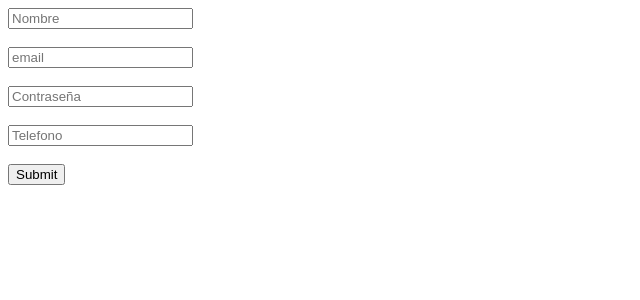
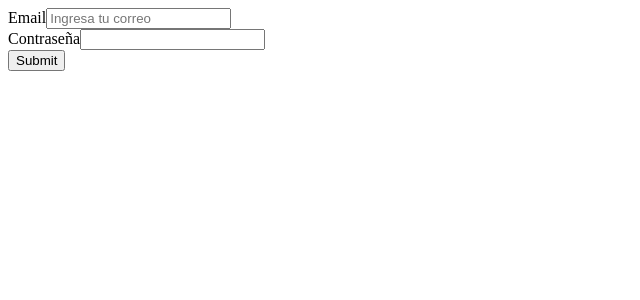
Before and after one commit to CrisCaBeRi/BIT-ADOPTAPET, a React (Vite) app: page / in a window 1280 px wide. Shown: the top 300 px of the page, without its empty margins (0-640 px from the left). Built offline with nearby package versions, Linux system fonts and the light colour scheme; no server answers.

Commit message:
Add user & modify status logic

```diff
--- a/src/Components/Login/AddUser.jsx
+++ b/src/Components/Login/AddUser.jsx
@@ -2,32 +2,23 @@ import { useContext } from "react";
 import USERSCONTEXT from "./UsersContex";
 
 export default function AddUser() {
-    const {AddUser} = useContext(USERSCONTEXT);
-
-
-
-
+    const {addUser} = useContext(USERSCONTEXT);
     const newUser = (e) => {
         e.preventDefault();
         let {name, email, password, phoneNumber, isOnline} = e.target.elements;
-        AddUser(name.value, email.value, password.value, phoneNumber.value, isOnline.value);
-        e.target.reset;
-        //console.log(name.value, email.value, password.value, phoneNumber.value, isOnline.value)
-
-
-
+        addUser(name.value, email.value, password.value, phoneNumber.value, isOnline.value);
+        e.target.reset();
     }
-
     return (
         <form action="" onSubmit={newUser}>
 
-            <input type="text" id="name" name="name" placeholder="Nombre"/> <br /><br />
+            <input type="text" id="name" name="name" placeholder="Nombre" required/> <br /><br />
 
-            <input type="email" id="email" name="email" placeholder="email"/> <br /><br />
+            <input type="email" id="email" name="email" placeholder="email" required/> <br /><br />
 
-            <input type="password" id="password" name="password" placeholder="Contraseña"/> <br /><br />
+            <input type="password" id="password" name="password" placeholder="Contraseña" required/> <br /><br />
 
-            <input type="text" id="phoneNumber" name="phoneNumber"  placeholder="Telefono"/> <br /><br />
+            <input type="text" id="phoneNumber" name="phoneNumber"  placeholder="Telefono" required/> <br /><br />
 
             <input type="hidden" id="isOnline" name="isOnline" value={true}/>
             <input type="submit" /> <br /><br /><br />
--- a/src/Components/Login/AppUsers.jsx
+++ b/src/Components/Login/AppUsers.jsx
@@ -1,19 +1,18 @@
-import AddUser from "./AddUser"
-import UsersProvider from "./UsersProvider"
+import UsersProvider from "./UsersProvider";
 
+//import AddUser from "./AddUser";
 
+import LoginUsers from "./LoginUsers";
 const AppUsers = () => {
-
-
   return (
-        <><UsersProvider>
-            <AddUser/>
-
+    <>
+      <UsersProvider>
+        {/* <AddUser /> */}
+        <LoginUsers/>
 
 
       </UsersProvider>
-
     </>
-    )
-}
+  );
+};
 export default AppUsers;
--- a/src/Components/Login/LoginUsers.jsx
+++ b/src/Components/Login/LoginUsers.jsx
@@ -2,26 +2,31 @@ import { useContext } from "react";
 import USERSCONTEXT from "./UsersContex";
 
 export default function LoginUsers() {
-    const {LoginUsers} = useContext(USERSCONTEXT);
+  const { loginUser } = useContext(USERSCONTEXT);
 
-    const validateUser = (event) =>{
-        console.log(email,password)
+  const validateUser = (event) => {
     event.preventDefault();
-        let {email, password} = event.target.elements;
-        LoginUsers(email.value, password.value)
-    }
+    let { email, password } = event.target.elements;
+    //console.log(email.value, password.value)
+    loginUser(email.value, password.value);
+  };
 
   return (
     <form action="#" onSubmit={validateUser}>
       <label htmlFor="email">Email</label>
-            <input type="email" id="email" placeholder="Ingresa tu correo" required/>
+      <input
+        type="email"
+        id="email"
+        name="email"
+        placeholder="Ingresa tu correo"
+        required
+      />
       <br />
+
       <label htmlFor="name">Contraseña</label>
-            <input type="password" id="password" required/>
+      <input type="password" id="password" required name="password" />
       <br />
       <input type="submit" />
     </form>
-    )
-
-
+  );
 }
--- a/src/Components/Login/UsersProvider.jsx
+++ b/src/Components/Login/UsersProvider.jsx
@@ -2,8 +2,7 @@ import USERSCONTEXT from "./UsersContex";
 import { useState, useEffect } from "react";
 
 const UsersProvider = ({ children }) => {
-
-    const [users, setUsers] = useState([])
+  let [users, setUsers] = useState([]);
 
   /* Get api from mockapi */
   useEffect(() => {
@@ -11,67 +10,76 @@ const UsersProvider = ({ children }) => {
       fetch("https://64715b536a9370d5a41a5328.mockapi.io/Users")
         .then((response) => response.json())
         .then((data) => setUsers(data))
-                .catch((error) => console.error("Error", error))
+        .catch((error) => console.error("Error", error));
     };
+    GETUSERS();
+    //console.log(users);
+    return () => {
+      setUsers([]);
+    };
+  }, []);
 
-        GETUSERS();
-        console.log(users)
-        /* return () => { setUsers([]) } */
-    }, [])
 
-    const loginUser = (email, password) => {
-        //event.preventDefault();
-        //let { email, password } = event.target.elements;
-        for (let i = 0; i < users.length; i++) {
-            const element = users[i];
+//? ES NECESARIO MANEJAR LAS PETICIONES DESDE AQUI O SE PUEDEN DESDE CADA COMPONENTE
 
-            if (users.email[i] == email && users.password[i] == password) {
-                fetch(`https://64715b536a9370d5a41a5328.mockapi.io/Users/:${users[i].id}`, {
+  //Function to users validation
+  const FETCHING = (userId) => {
+    fetch(`https://64715b536a9370d5a41a5328.mockapi.io/Users/${userId}`, {
       method: "PUT",
       headers: {
         "Content-Type": "application/json",
       },
-                    body: JSON.stringify({ isOnline: true })
-                })
-                alert("Iniciaste sesion")
-            }
-        }
+      body: JSON.stringify({ isOnline: true }),
+    });
+    alert("Sesion iniciada");
+  };
+  //! FIX TODO WORKING ENCONTRAR UNA FUNCION QUE NO REPITA LAS VALIDACIONES
 
-    }
+  const loginUser = (email, password) => {
+    //console.log(`llegaste, ${email}, ${password}`);
+    users.find((findUser) =>
+      findUser.email === email && findUser.password === password
+        ? FETCHING(findUser.id)
+        : alert("Usuario no encontrado")
+    );
+  };
 
+  //TODO SEND NOTIFICATION FOR ADDUser complete
+  // TODO VALIDATE IF USER EXIST
   const addUser = (name, email, password, phoneNumber, isOnline) => {
     fetch("https://64715b536a9370d5a41a5328.mockapi.io/Users", {
       method: "POST",
       headers: {
         "Content-Type": "application/json", //multipart/form-data
       },
-            body: JSON.stringify({name:name, email:email, password:password, phoneNumber:phoneNumber, isOnline:isOnline  }), // FormData()
+      body: JSON.stringify({
+        name: name,
+        email: email,
+        password: password,
+        phoneNumber: phoneNumber,
+        isOnline: isOnline,
+      }),
     })
       .then((respuesta) => respuesta.json())
       .then((data) => {
         setUsers([...users, data]);
-                evento.target.reset();
       })
       .catch((error) => console.error("Error", error));
   };
+
+
 
 
   return (
     <USERSCONTEXT.Provider value={{ loginUser, addUser }}>
       {children}
     </USERSCONTEXT.Provider>
-    )
-}
+  );
+};
 
-
-
-
-/* const deleteUser = (id) => {
-
-}
+/*
 const logoutUser = () => {
 
 } */
 
-
 export default UsersProvider;
--- /dev/null
+++ b/src/Components/ShoppingCart/ShoppingContext.jsx
@@ -0,0 +1,5 @@
+import { createContext } from "react";
+
+const SHOPPINGCONTEXT = createContext([]);
+
+export default SHOPPINGCONTEXT;
```
Also changed, not shown: src/Components/ShoppingCart/ShoppingProvider.jsx (added, +22 -0 lines), src/Components/ShoppingCart/AppShopingCart.jsx (added). Lines whose indentation alone changed are shown as unchanged.
